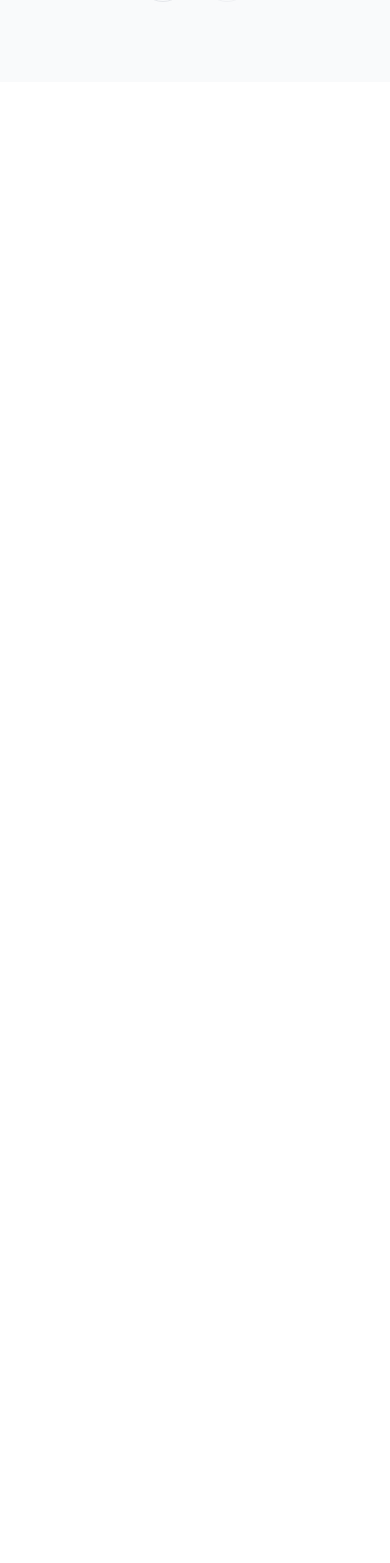
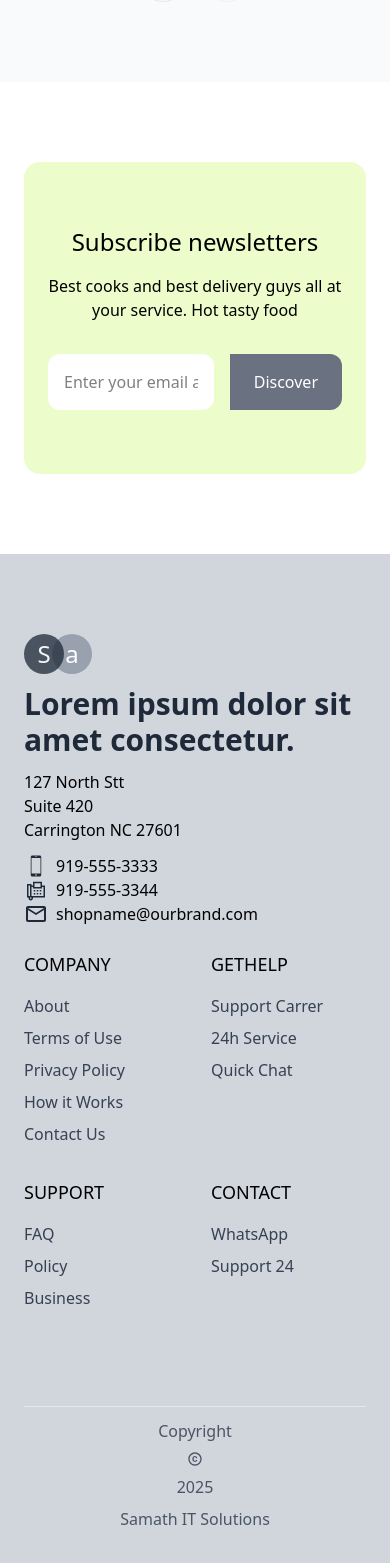
Before and after one commit to Hiroshana/react-landing-page, a React (Vite) app: page / in a window 390 px wide. Shown: the part 8004-9567 px from the top of the page. Before the commit the page ends 8086 px from the top, so only its background shows below. Built offline with nearby package versions, Linux system fonts and the light colour scheme.

Commit message:
Add footer section

```diff
--- a/src/App.jsx
+++ b/src/App.jsx
@@ -9,6 +9,9 @@ import MonitorSection from './components/MonitorSection'
 import PricingSection from './components/PricingSection'
 import ServiceSection from './components/ServiceSection'
 import TestimonialSection from './components/TestimonialSection'
+import NewsletterSection from './components/NewsletterSection'
+import FooterSection from './components/FooterSection'
+
 
 function App() {
 
@@ -26,6 +29,8 @@ function App() {
         <PricingSection />
         <ServiceSection />
         <TestimonialSection />
+        <NewsletterSection />
+        <FooterSection />
       </div>
 
     </main>
--- /dev/null
+++ b/src/components/FooterSection.jsx
@@ -0,0 +1,94 @@
+import React from 'react'
+import { IoIosPhonePortrait } from "react-icons/io";
+import { LiaFaxSolid } from "react-icons/lia";
+import { MdOutlineEmail, MdCopyright } from "react-icons/md";
+
+const FooterSection = () => {
+
+  const footerLinks = {
+    company: [
+      { name: 'About', href: '#' },
+      { name: 'Terms of Use', href: '#' },
+      { name: 'Privacy Policy', href: '#' },
+      { name: 'How it Works', href: '#' },
+      { name: 'Contact Us', href: '#' },
+    ],
+    getHelp: [
+      { name: 'Support Carrer', href: '#' },
+      { name: '24h Service', href: '#' },
+      { name: 'Quick Chat', href: '#' },
+    ],
+    support: [
+      { name: 'FAQ', href: '#' },
+      { name: 'Policy', href: '#' },
+      { name: 'Business', href: '#' },
+    ],
+    contact: [
+      { name: 'WhatsApp', href: '#' },
+      { name: 'Support 24', href: '#' },
+    ],
+  }
+
+  return (
+    <section className='bg-gray-300'>
+      <div className='container mx-auto py-20 px-6 lg:px-8'>
+        <div className='grid grid-cols-1 md:grid-cols-12 gap-6 md:gap-12'>
+          <div className='col-span-1 md:col-span-3'>
+            {/** * Logo */}
+            <div className="flex items-center gap-1 cursor-pointer">
+              <div className="w-10 h-10 bg-gray-800 text-white rounded-full opacity-75 hover:opacity-100 transition-opacity flex justify-around">
+                <div className="my-auto from-neutral-500 text-2xl">S</div>
+              </div>
+              <div className="w-10 h-10 bg-gray-400 text-white -ml-4 rounded-full opacity-100 hover:opacity-75 flex justify-around">
+                <div className="my-auto from-neutral-500 text-2xl">a</div>
+              </div>
+            </div>
+            <div className='mt-3'>
+              <h2 className='text-3xl font-bold text-gray-800'>Lorem ipsum dolor sit amet consectetur.</h2>
+              <div className='mt-3'>
+                <p className=''>127 North Stt</p>
+                <p className=''>Suite 420</p>
+                <p className=''>Carrington NC 27601</p>
+                <p className='mt-3 flex items-center'><IoIosPhonePortrait className='mr-2 text-2xl text-gray-800' /> 919-555-3333</p>
+                <p className='flex items-center'><LiaFaxSolid className='mr-2 text-2xl text-gray-800' /> 919-555-3344</p>
+                <p className='flex items-center'><MdOutlineEmail className='mr-2 text-2xl text-gray-800' /> shopname@ourbrand.com</p>
+              </div>
+            </div>
+          </div>
+
+          <div className='col-span-1 md:col-span-9'>
+            <div className='grid grid-cols-2 md:grid-cols-4 gap-8'>
+              {Object.entries(footerLinks).map(([category, links], categoryIndex) => (
+                <div key={categoryIndex}>
+                  <h3 className='text-lg font-medium mb-4 uppercase'>{category}</h3>
+                  <ul className='space-y-2'>
+                    {
+                      links.map((link, index) => (
+                        <li key={index}>
+                          <a href="#" className='text-gray-700 hover:text-gray-900'> {link.name}</a>
+                        </li>
+                      ))
+                    }
+                  </ul>
+                </div>
+              ))}
+            </div>
+          </div>
+
+        </div>
+
+        {/** Footer bottom section*/}
+        <div>
+          <div >
+            <hr className='mt-24 border-gray-200' />
+            <p className='flex flex-col md:flex-row justify-center items-center gap-2 mt-3 text-gray-600' >Copyright <MdCopyright /> {new Date().getFullYear()} <a href="https://samath.com.au" target="_blank">Samath IT Solutions</a></p>
+          </div>
+        </div>
+
+      </div>
+
+    </section>
+  )
+}
+
+export default FooterSection
--- /dev/null
+++ b/src/components/NewsletterSection.jsx
@@ -0,0 +1,33 @@
+import React from 'react'
+import { FaLongArrowAltRight } from "react-icons/fa";
+
+const NewsletterSection = () => {
+    return (
+        <section className='container mx-auto py-20 px-6 lg:px-8'>
+            <div className='bg-lime-100 rounded-2xl overflow-hidden'>
+                <div className='relative md:px-16 py-16 px-6 md:py-24'>
+                    {/*** Gradient bg */}
+                    <div className='absolute top-0 right-0 w-1/2 h-full bg-lime-200 clip-path-slant hidden md:block'></div>
+
+                    <div className='relative flex flex-col lg:flex-row items-center justify-between gap-8 lg:gap-12'>
+                        {/** Left content */}
+                        <div className='max-w-lg text-center md:text-left'>
+                            <h2 className='text-2xl sm:text-3xl lg:text-4xl font-medium mb-4'>Subscribe newsletters</h2>
+                            <p>Best cooks and best delivery guys all at your service. Hot tasty food</p>
+                        </div>
+
+                        {/**Right content */}
+                        <div className='flex lfex-col sm:flex-row gap-4 sm:gap-0'>
+                            <input type="email" placeholder='Enter your email address' className='w-full bg-white sm:w-auto md:w-80 px-4 sm:px-6 py-3 sm:py-4 rounded-xl sm:rounded-l-xl sm:rounded-r-none focus:outline-none' />
+                            <button className="bg-gray-500 text-white px-6 py-4 rounded-l-none rounded-r-xl hover:bg-gray-700 cursor-pointer transition-all hover:shadow-lg hover:shadow-gray-300">Discover</button>
+                        </div>
+                    </div>
+
+                </div>
+
+            </div>
+        </section>
+    )
+}
+
+export default NewsletterSection
--- a/src/components/ServiceSection.jsx
+++ b/src/components/ServiceSection.jsx
@@ -33,7 +33,7 @@ const ServiceSection = () => {
     ];
 
     return (
-        <section id="service" className="w-full bg-gray-white">
+        <section id="services" className="w-full bg-gray-white">
             <div className="container mx-auto py-20 px-6 lg:px-8">
                 <div className="flex flex-col md:flex-row items-center justify-between gap-12 lg:gap-24">
 
--- a/src/components/TestimonialSection.jsx
+++ b/src/components/TestimonialSection.jsx
@@ -51,7 +51,7 @@ const TestimonialSection = () => {
     ];
 
     return (
-        <section id="testimonial" className='w-full bg-gray-50'>
+        <section id="testimonials" className='w-full bg-gray-50'>
             <div className='max-w-7xl mx-auto py-20 px-6'>
                 <div className='mb-7 text-center'>
                     <h2 className='text-3xl md:text-4xl font-bold text-gray-500 mb-2'>What our happy client says</h2>
```
Also changed, not shown: src/components/Navbar.jsx (+2 -6 lines).
